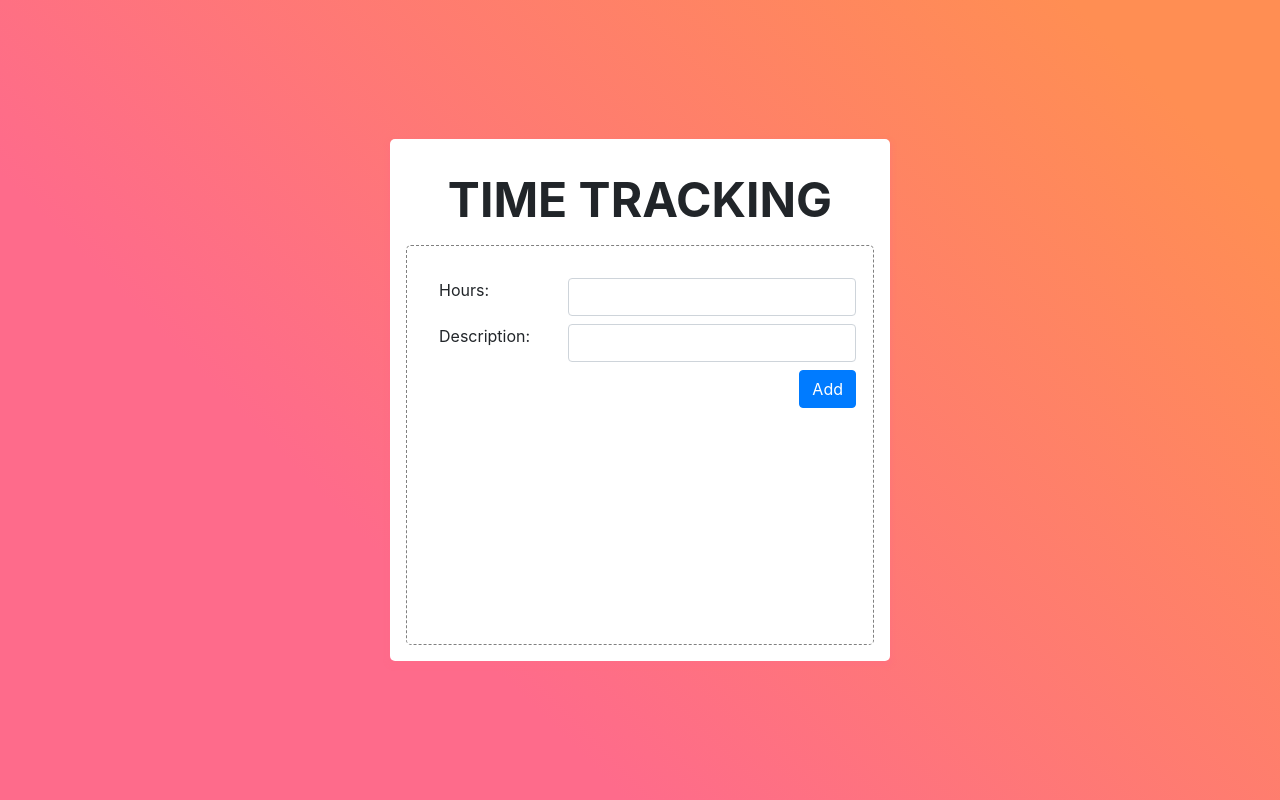
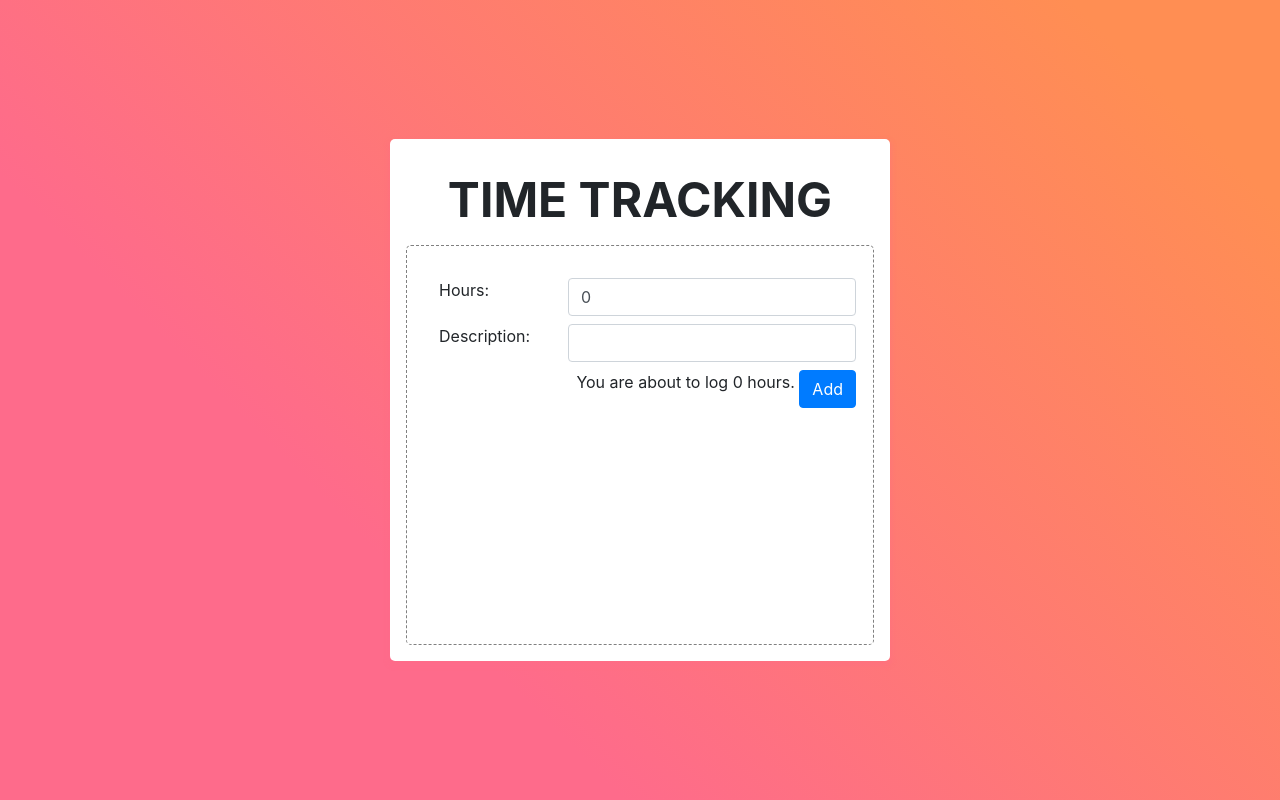
Before and after one commit to duffleit/ngTraining-time-tracking, an Angular app: page / in a window 1280 px wide. Built offline with nearby package versions, Linux system fonts and the light colour scheme.

Commit message:
Add binding

```diff
--- a/src/app/app.component.html
+++ b/src/app/app.component.html
@@ -4,14 +4,15 @@
   <div class="content container">
     <div class="row">
       <label class="col-4">Hours:</label>
-      <input class="form-control col-8"/>
+      <input (keyup)="inputChange($event.target.value)" [value]="hours" class="form-control col-8"/>
     </div>
     <div class="row">
       <label class="col-4">Description:</label>
       <input class="form-control col-8"/>
     </div>
     <div class="row float-right">
-      <button class="btn btn-primary">Add</button>
+      <span>You are about to log {{hours}} hours.&nbsp;</span>
+      <button (click)="clickedButton()" class="btn btn-primary">Add</button>
     </div>
   </div>
 </div>
--- a/src/app/app.component.ts
+++ b/src/app/app.component.ts
@@ -6,5 +6,13 @@ import { Component } from '@angular/core';
   styleUrls: ['./app.component.scss']
 })
 export class AppComponent {
-  title = 'ngTraining-time-tracking';
+  public hours = '0';
+
+  public inputChange(value: string): void {
+    this.hours = value;
+  }
+
+  public clickedButton(): void {
+    this.hours = 'delete';
+  }
 }
```
